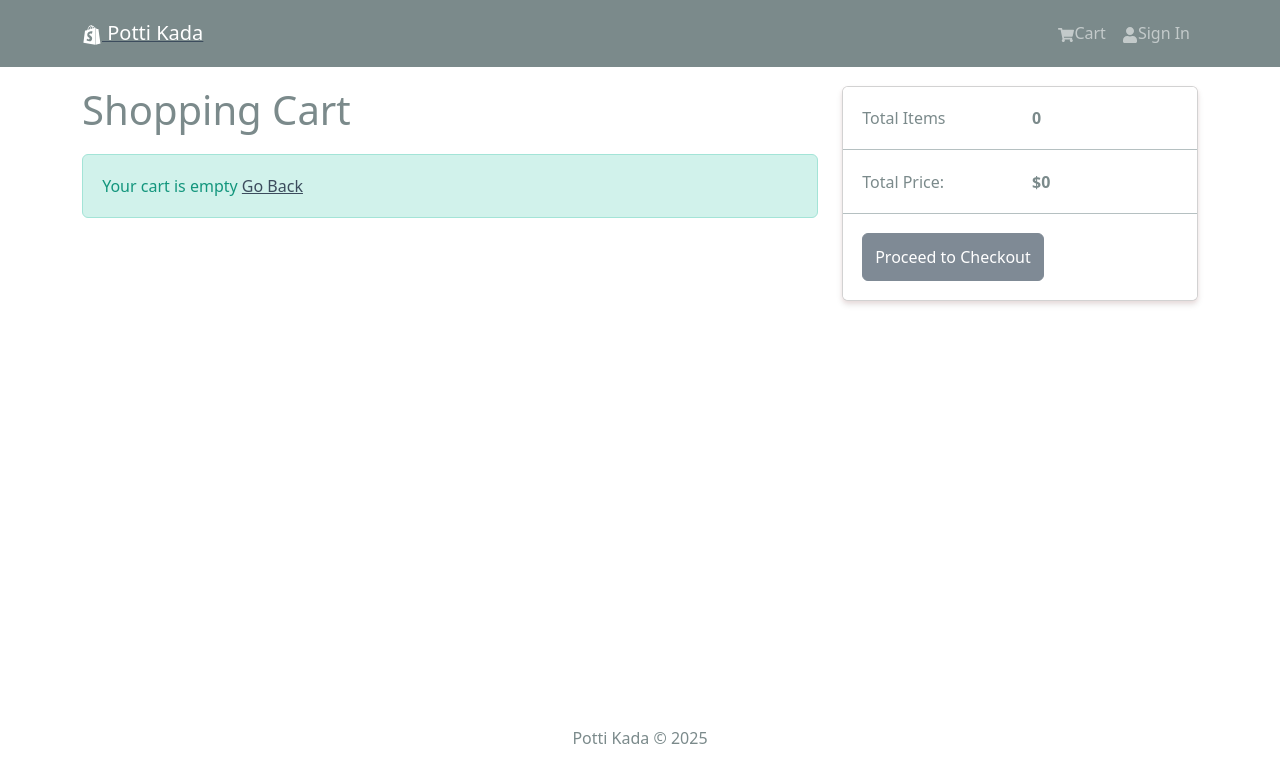
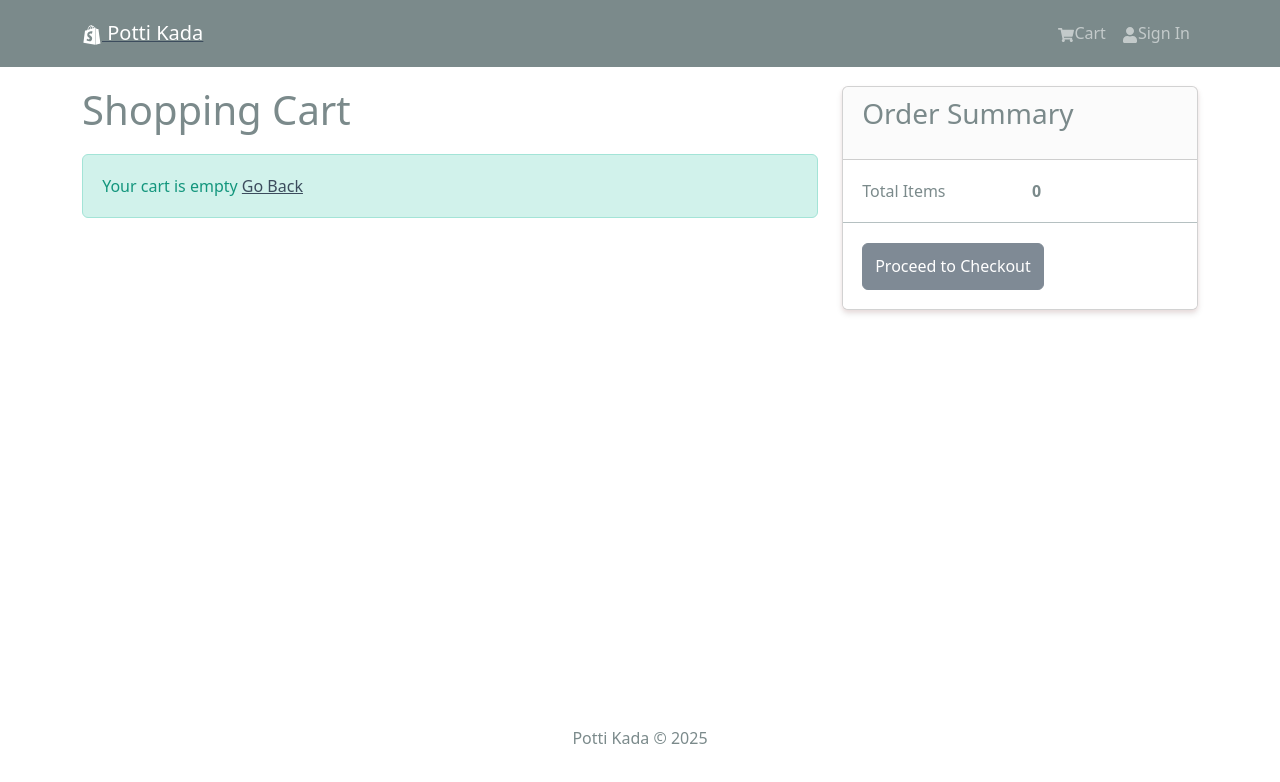
Before and after one commit to vishalvenkat/Ecommerce, a React (Create React App) app in the folder frontend/: page /cart in a window 1280 px wide. Shown: the top 782 px of the page. Built offline with nearby package versions, Linux system fonts and the light colour scheme.

Commit message:
Show Price in Cart

```diff
--- a/frontend/src/Components/Header.tsx
+++ b/frontend/src/Components/Header.tsx
@@ -9,7 +9,6 @@ export const Header = () => {
   // useSelector is used to access the redux store state
   const { cartItems } = useSelector((state: any) => state.cart);
 
-  const cartCount = getNoOfItemsInCart(cartItems);
   return (
     <header>
       <Navbar bg="dark" variant="dark" expand="md" collapseOnSelect>
@@ -27,7 +26,7 @@ export const Header = () => {
                 Cart
                 {cartItems.length > 0 && (
                   <Badge pill bg="success" className="ms-1">
-                    {cartCount}
+                    {getNoOfItemsInCart(cartItems)}
                   </Badge>
                 )}
               </Link>
--- a/frontend/src/Screens/CartScreen.tsx
+++ b/frontend/src/Screens/CartScreen.tsx
@@ -16,7 +16,8 @@ import { getNoOfItemsInCart, getTotalPrice } from "../utils/cartUtils.js";
 import { addToCart, removeFromCart } from "../slices/cartSlice.js";
 
 const CartScreen = () => {
-  const { cartItems } = useSelector((state: any) => state.cart);
+  const { cartItems, itemsPrice, shippingPrice, taxPrice, totalPrice } =
+    useSelector((state: any) => state.cart);
   const dispatch = useDispatch();
   const navigate = useNavigate();
   const addToCartHandler = (item: any, qty: number) => {
@@ -82,6 +83,9 @@ const CartScreen = () => {
       </Col>
       <Col md={4}>
         <Card>
+          <Card.Header>
+            <h3>Order Summary</h3>
+          </Card.Header>
           <ListGroup variant="flush">
             <ListGroup.Item>
               <Row>
@@ -91,14 +95,32 @@ const CartScreen = () => {
                 </Col>
               </Row>
             </ListGroup.Item>
+            {cartItems.length !== 0 && (
+              <>
+                <ListGroup.Item>
+                  <Row>
+                    <Col>Items Price:</Col>
+                    <Col>${itemsPrice}</Col>
+                  </Row>
+                  <Row>
+                    <Col>Shipping Price:</Col>
+                    <Col>${shippingPrice}</Col>
+                  </Row>
+                  <Row>
+                    <Col>Tax Price:</Col>
+                    <Col>${taxPrice}</Col>
+                  </Row>
+                </ListGroup.Item>
                 <ListGroup.Item>
                   <Row>
                     <Col>Total Price:</Col>
                     <Col>
-                  <strong>${getTotalPrice(cartItems)}</strong>
+                      <strong>${totalPrice}</strong>
                     </Col>
                   </Row>
                 </ListGroup.Item>
+              </>
+            )}
             <ListGroup.Item>
               <Button
                 type="button"
```
Lines whose indentation alone changed are shown as unchanged.
